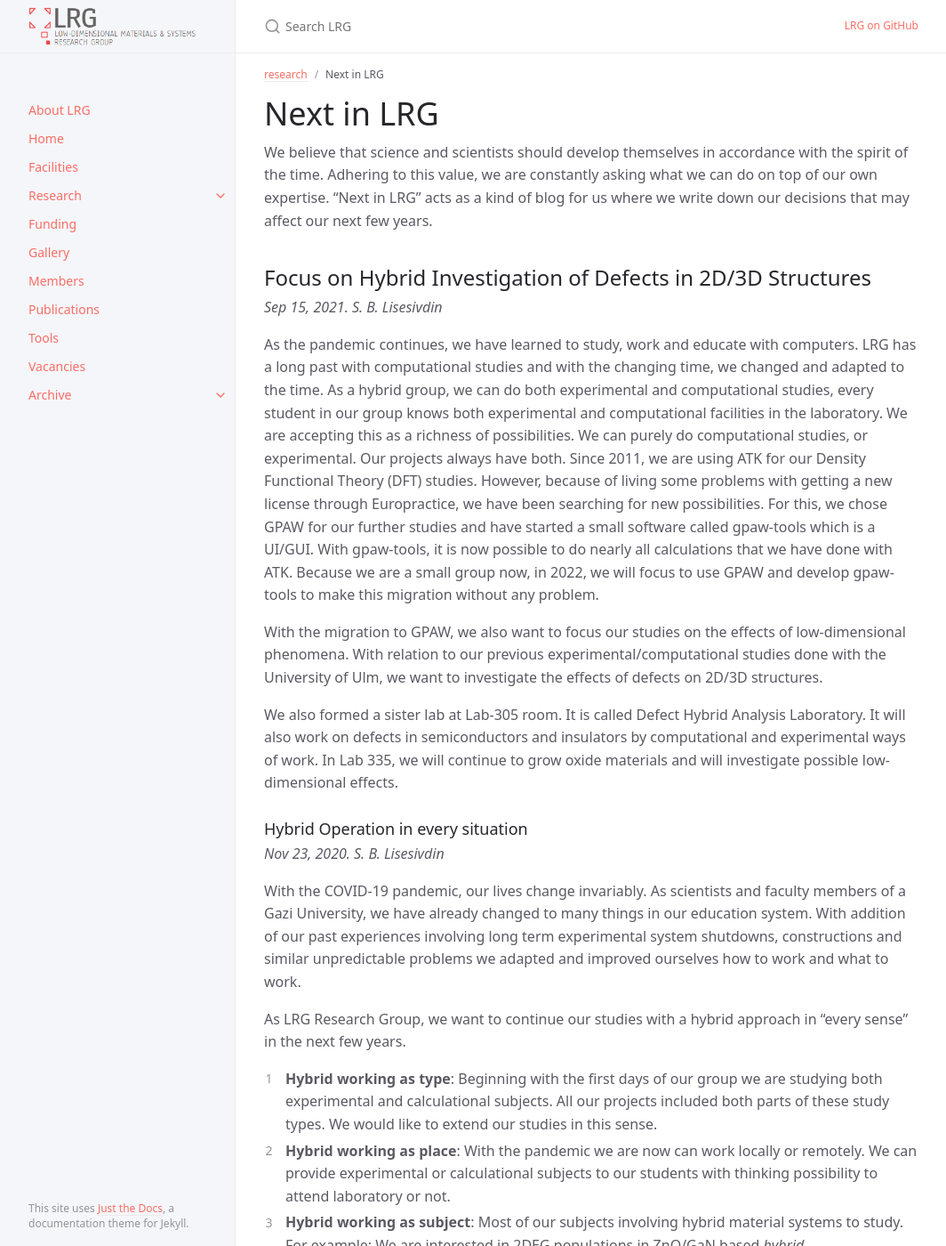
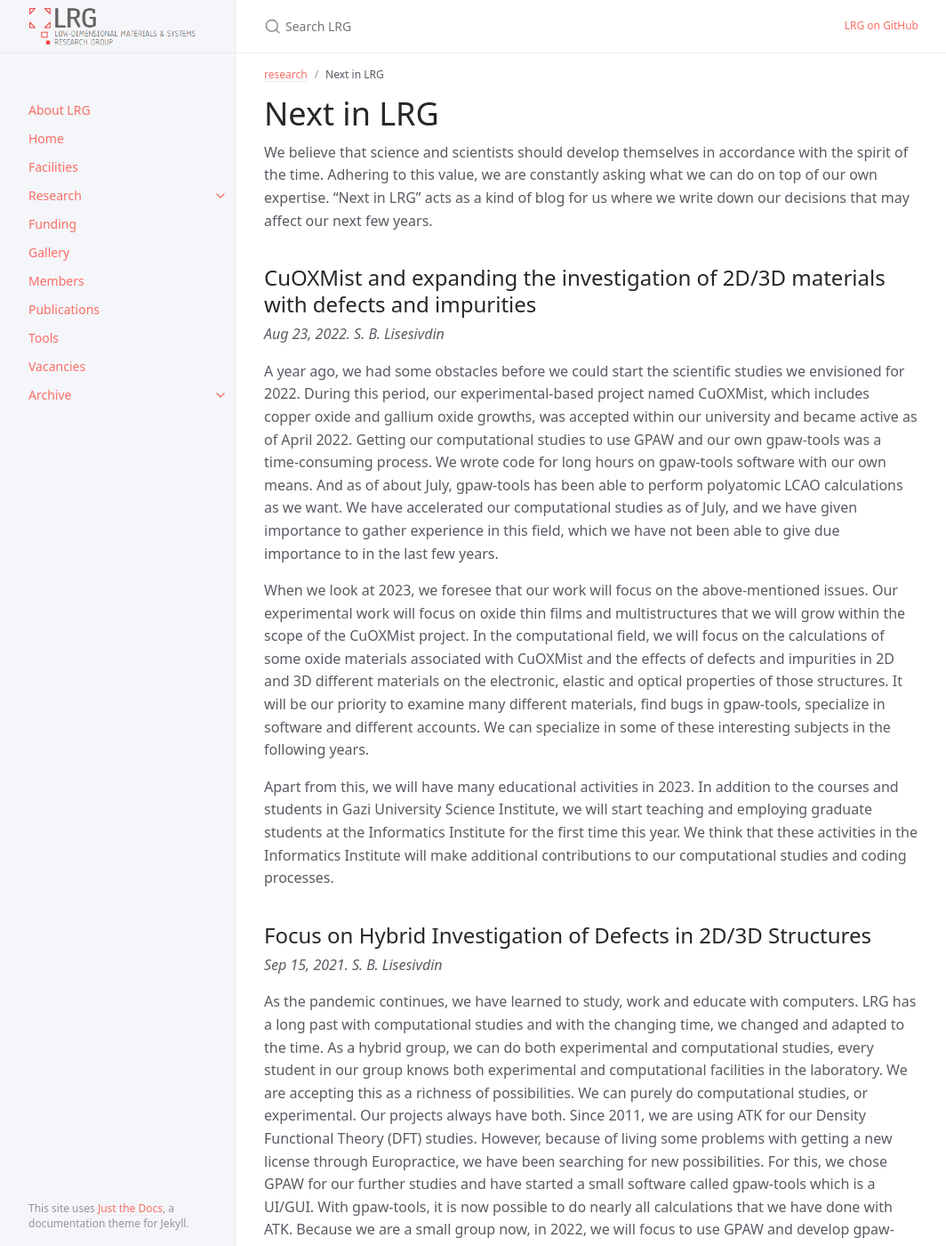
Before and after one commit to lrgresearch/2022, a Jekyll site: the page built from docs/research/next-in-lrg.md, in a window 1280 px wide and 1400 px high. Shown: the whole window at 89% size, without its empty margins (107-1171 px from the left). Built offline with Jekyll 4.4.1, drawn with Linux system fonts in a browser that asks for light colours.

Commit message:
Update next-in-lrg.md

```diff
--- a/docs/research/next-in-lrg.md
+++ b/docs/research/next-in-lrg.md
@@ -6,6 +6,16 @@ nav_order: 5
 ---
 # Next in LRG
 We believe that science and scientists should develop themselves in accordance with the spirit of the time. Adhering to this value, we are constantly asking what we can do on top of our own expertise. "Next in LRG" acts as a kind of blog for us where we write down our decisions that may affect our next few years.
+
+## CuOXMist and expanding the investigation of 2D/3D materials with defects and impurities
+
+*Aug 23, 2022. S. B. Lisesivdin*
+
+A year ago, we had some obstacles before we could start the scientific studies we envisioned for 2022. During this period, our experimental-based project named CuOXMist, which includes copper oxide and gallium oxide growths, was accepted within our university and became active as of April 2022. Getting our computational studies to use GPAW and our own gpaw-tools was a time-consuming process. We wrote code for long hours on gpaw-tools software with our own means. And as of about July, gpaw-tools has been able to perform polyatomic LCAO calculations as we want. We have accelerated our computational studies as of July, and we have given importance to gather experience in this field, which we have not been able to give due importance to in the last few years.
+
+When we look at 2023, we foresee that our work will focus on the above-mentioned issues. Our experimental work will focus on oxide thin films and multistructures that we will grow within the scope of the CuOXMist project. In the computational field, we will focus on the calculations of some oxide materials associated with CuOXMist and the effects of defects and impurities in 2D and 3D different materials on the electronic, elastic and optical properties of those structures. It will be our priority to examine many different materials, find bugs in gpaw-tools, specialize in software and different accounts. We can specialize in some of these interesting subjects in the following years.
+
+Apart from this, we will have many educational activities in 2023. In addition to the courses and students in Gazi University Science Institute, we will start teaching and employing graduate students at the Informatics Institute for the first time this year. We think that these activities in the Informatics Institute will make additional contributions to our computational studies and coding processes.
 
 ## Focus on Hybrid Investigation of Defects in 2D/3D Structures
 
```
